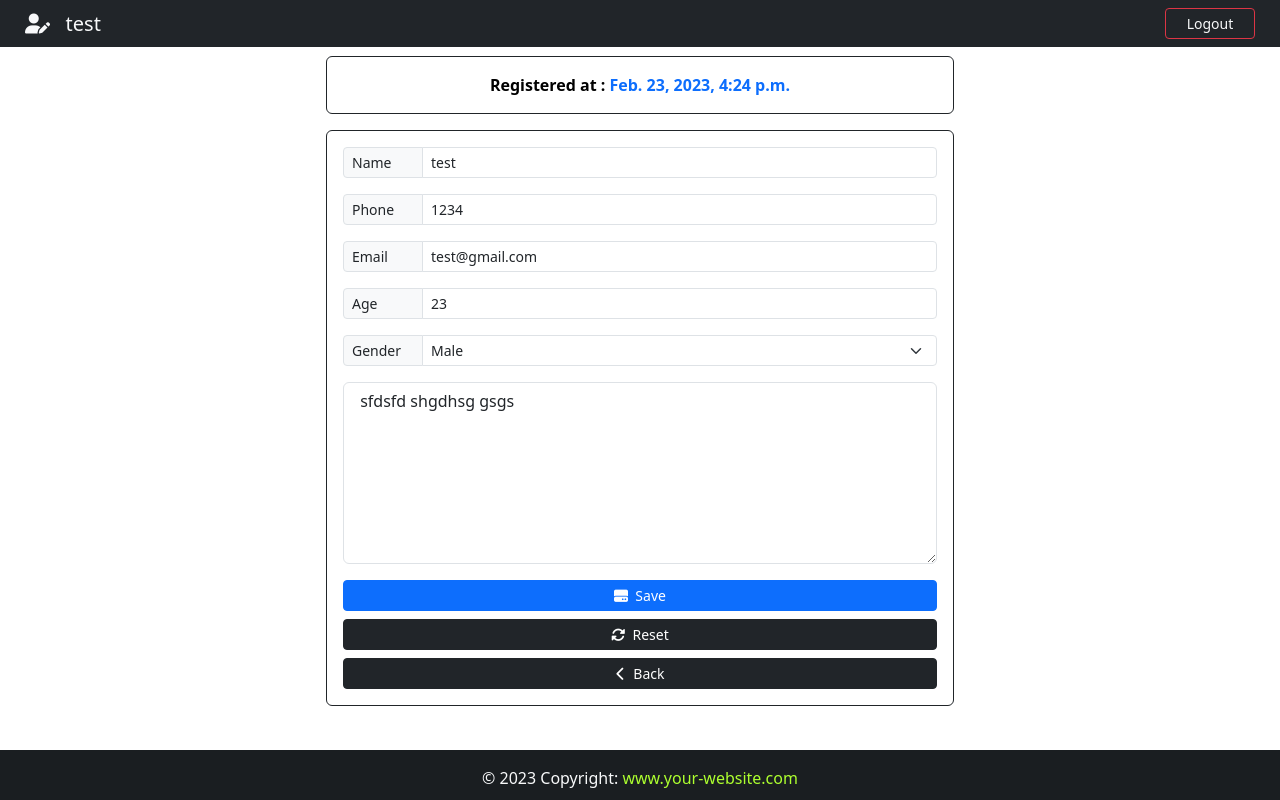
After one commit to AfaraHameed/Patient-Management-System, a Django app: page /patient/2 in a window 1280 px wide. The commit adds this page. Run offline with Django 4.2, Linux system fonts and the light colour scheme; a user stored in the database is signed in; data comes from the database, SQL or seed files in the repository; both versions use the stored data as it was after the commit.

Commit message:
edit patient

```diff
--- a/App/models.py
+++ b/App/models.py
@@ -13,7 +13,7 @@ class Patient(models.Model):
     email = models.CharField(max_length=100,default='null')
     age = models.CharField(max_length=10)
     gender = models.CharField(max_length=10, choices=GENDER , null=True)
-    note = models.TextField()
+    note = models.TextField(blank=True)
     created_at = models.DateTimeField(auto_now_add=True)
 
     def __str__(self):
--- a/App/templates/add.html
+++ b/App/templates/add.html
@@ -16,51 +16,61 @@ Add Patient
 <div class="container-fluid">
     <div class="row">
         <div class="col-lg-12 mt-2">
-            <div class="card card-body border-dark text-primary mt-5 col-lg-6 offset-lg-3 ">
-                <span class="text-center">FILL OUT THE FORM BELOW</span>
+            <div class="card card-body border-dark text-primary fw-bold mt-5 col-lg-6 offset-lg-3 ">
+
+                <span class="text-center">{% block card-title %}FILL OUT THE FORM BELOW{% endblock %}</span>
+
             </div>
 
-            <form action="/add_patient" method="post" enctype="multipart/form-data" class="card p-3 border-dark mt-3 col-lg-6 offset-lg-3">
+            <form {% block action %}action="/add_patient" {% endblock %} method="post" enctype="multipart/form-data" class="card p-3 border-dark mt-3 col-lg-6 offset-lg-3">
                 {% csrf_token %}
 
                 <div class="input-group input-group-sm mb-3">
                         <span class="input-group-text side-label">Name</span>
-                        <input type="text" class="form-control" name="name" placeholder="patient name" required>
+                        <input type="text" class="form-control" name="name" placeholder="patient name" required {% block value-name %} {% endblock value-name %}>
 
                 </div>
                 <div class="input-group input-group-sm mb-3">
                     <span class="input-group-text side-label">Phone</span>
-                    <input type="text" class="form-control" name="phone" placeholder=" patient phone" required>
+                    <input type="text" class="form-control" name="phone" placeholder=" patient phone" required {% block value-phone %} {% endblock value-phone %}>
 
                  </div>
                  <div class="input-group input-group-sm mb-3">
                     <span class="input-group-text side-label">Email</span>
-                    <input type="email" class="form-control" name="email" placeholder=" patient email" required>
+                    <input type="email" class="form-control" name="email" placeholder=" patient email" required {% block value-email %}{% endblock value-email %}>
 
                  </div>
                  <div class="input-group input-group-sm mb-3">
                     <span class="input-group-text side-label">Age</span>
-                    <input type="text" class="form-control" name="age" placeholder="age" required>
+                    <input type="text" class="form-control" name="age" placeholder="age" required {% block value-age %}{% endblock value-age %}>
 
                  </div>
                  <div class="input-group input-group-sm mb-3">
                     <label class="input-group-text side-label">Gender</label>
                         <select class="form-select" name="gender" required>
+                            {% block option %}
                             <option value="" hidden class="p-3">select the gender</option>
+                            {% endblock option %}
                             <option disabled></option>
                             <option value="Male">Male</option>
                             <option value="Female">Female</option>
                         </select>
                  </div>
                  <div class="form-group">
-                    <textarea class="form-control" type="submit" name="note" rows="7" placeholder="Description is optional.."></textarea>
+                    <textarea class="form-control" type="submit" name="note" rows="7" placeholder="Description is optional.." >{% block value-note %}{% endblock value-note %}</textarea>
                  </div>
+                 {% block Id_hidden %}{% endblock %}
                 <div class="d-grid gap-2 mt-3">
                     <button type="submit" class="btn btn-primary btn-sm">
-                        <i class="fas fa-plus"></i>&nbsp;&nbsp;Add
+                    {% block btn-content %}    <i class="fas fa-plus"></i>&nbsp;&nbsp;Add {% endblock %}
                     </button>
+                    {% block btn-reset %}{% endblock %}
                     <a href="{%  url 'backend' %}" class="btn btn-dark btn-sm"><i class="fas fa-chevron-left"></i>&nbsp;&nbsp;Back</a>
+
                 </div>
+                <!-- Id is passing to edit -->
+
+
             </form>
 
         </div>
--- a/App/templates/backend.html
+++ b/App/templates/backend.html
@@ -52,7 +52,7 @@
           <td>{{ patient.gender }}</td>
           <td>{{ patient.created_at | date:'m/d/Y (H:i:s)'}}</td>
           <td>
-            <a class="btn btn-primary" href="#" title="Edit Patient">
+            <a class="btn btn-primary" href="/patient/{{ patient.id }}" title="Edit Patient">
               <i class="fas fa-edit"></i>
             </a>
           </td>
--- /dev/null
+++ b/App/templates/edit.html
@@ -0,0 +1,33 @@
+{% extends 'add.html' %}
+{% block title %}
+Patient
+{% endblock %}
+{% block nav-content %}
+<i class="fa-solid fa-user-edit"></i>&nbsp;&nbsp; {{patient.name}}
+{% endblock %}
+{% block card-title %}
+ <span style="color: black;">Registered at : </span>{{patient.created_at}}
+{% endblock %}
+
+{% block action %}
+action="/edit_patient"
+{% endblock %}
+
+{% block Id_hidden %}<input type="hidden" name="id" value="{{patient.id}}"> {% endblock %}
+{% block value-name %} value="{{ patient.name }}" {% endblock value-name %}
+{% block value-phone %} value="{{ patient.phone }}" {% endblock value-phone %}
+{% block value-email %} value="{{ patient.email }}" {% endblock value-email %}
+{% block value-age %} value="{{ patient.age }}" {% endblock value-age %}
+{% block option %}<option style="background-color: #d3d3d3;color: blueviolet;">{{ patient.gender }} {% endblock option %}
+
+{% block value-gender %} value="{{ patient.gender}}" {% endblock value-gender %}
+{% block value-note %} {{ patient.note}} {% endblock value-note %}
+
+
+
+{% block btn-content %}
+<i class="fas fa-hdd"></i>&nbsp;&nbsp;Save
+{% endblock %}
+{% block btn-reset %}
+<button type="reset" class="btn btn-dark btn-sm"><i class="fas fa-sync-alt"></i>&nbsp;&nbsp;Reset</button>
+{% endblock %}
--- a/App/views.py
+++ b/App/views.py
@@ -31,7 +31,12 @@ def backend(request):
 @login_required(login_url="login")
 def add_patient(request):
     if request.method == 'POST':
-        if request.POST.get('name') and request.POST.get('email') and request.POST.get('phone') and request.POST.get('age') and request.POST.get('gender') or request.POST.get('note'):
+        if request.POST.get('name')\
+                and request.POST.get('email')\
+                and request.POST.get('phone')\
+                and request.POST.get('age')\
+                and request.POST.get('gender')\
+                or request.POST.get('note'):
             patient = Patient()
             patient.name = request.POST.get('name')
             patient.email = request.POST.get('email')
@@ -52,3 +57,25 @@ def delete_patient(request,patient_id):
     patient.delete()
     messages.success(request, 'Patient deleted successfully!')
     return HttpResponseRedirect('/backend')
+
+@login_required(login_url="login")
+def patient(request,patient_id):
+    patient = Patient.objects.get(id=patient_id)
+    if patient != None:
+        return render(request, 'edit.html', {'patient':patient})
+
+@login_required(login_url="login")
+def edit_patient(request):
+    if request.method == 'POST':
+
+        patient = Patient.objects.get(id=request.POST.get('id'))
+        if patient != None:
+            patient.name = request.POST.get('name')
+            patient.email = request.POST.get('email')
+            patient.phone = request.POST.get('phone')
+            patient.age = request.POST.get('age')
+            patient.gender = request.POST.get('gender')
+            patient.note = request.POST.get('note')
+            patient.save()
+            messages.success(request, 'Patient updated successfully!')
+            return HttpResponseRedirect('/backend')
--- a/HMS/urls.py
+++ b/HMS/urls.py
@@ -29,5 +29,11 @@ urlpatterns = [
     #add_patient
     path('add_patient',views.add_patient,name='add_patient'),
     #path to delete patient
-    path('delete_patient/<str:patient_id>',views.delete_patient,name='delete_patient')
+    path('delete_patient/<str:patient_id>',views.delete_patient,name='delete_patient'),
+    #path to access patients individualy
+    path('patient/<str:patient_id>',views.patient,name='patient'),
+    #path to access edit patient
+    path('edit_patient',views.edit_patient,name='edit_patient'),
+
+
 ]
```
Also changed, not shown: db.sqlite3.
